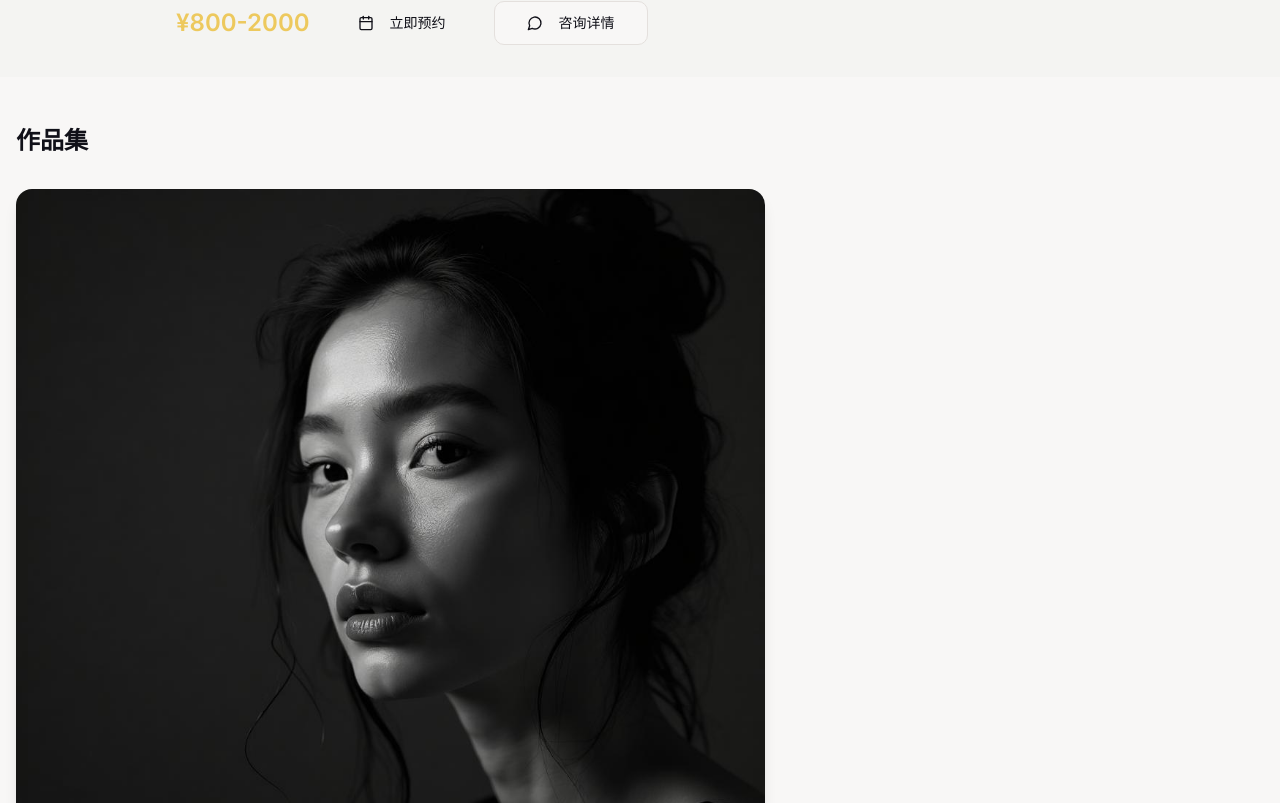
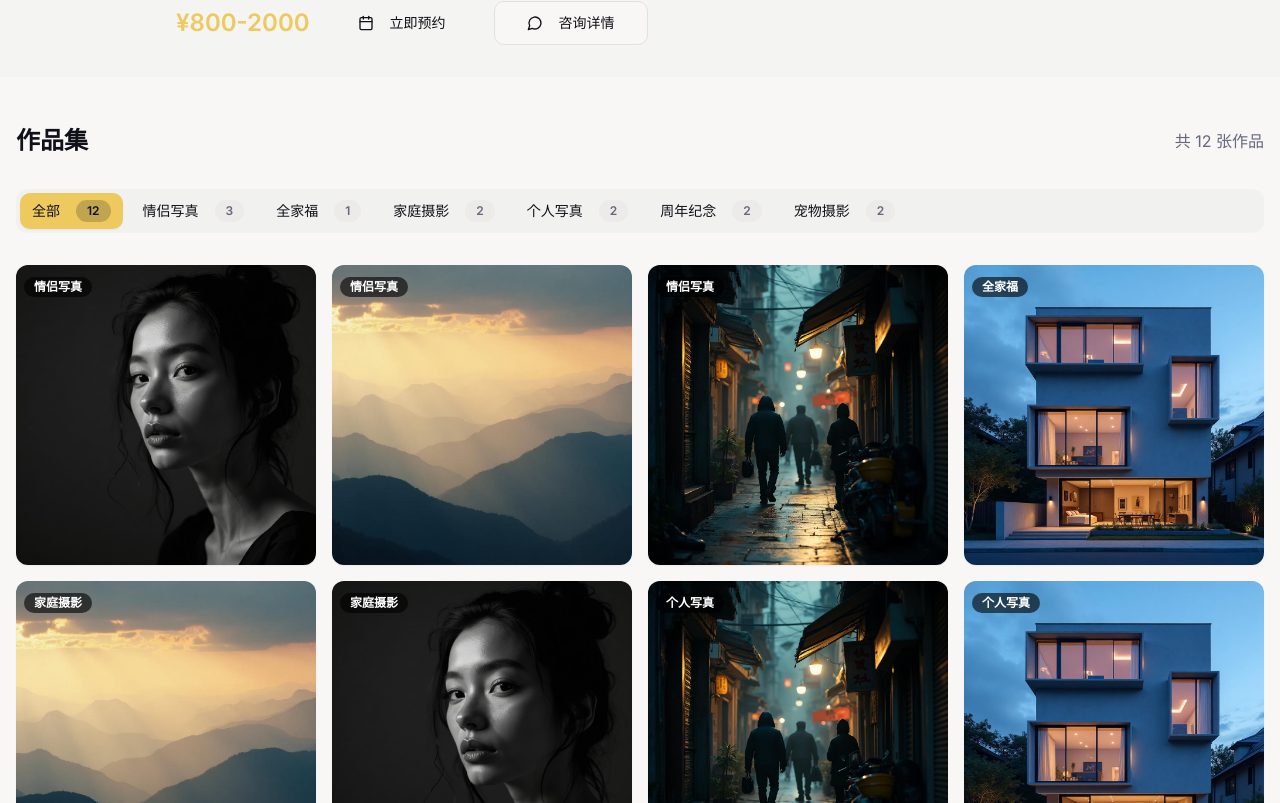
Before and after one commit to renfei19910831/beijing-advanture, a React (Vite) app: page /photographer/1 in a window 1280 px wide. Shown: the part 357-1160 px from the top of the page. Built offline with nearby package versions, Linux system fonts and the light colour scheme.

Commit message:
Refactor photographer portfolio layout

```diff
--- a/src/pages/PhotographerDetail.tsx
+++ b/src/pages/PhotographerDetail.tsx
@@ -1,9 +1,10 @@
 import { useParams, useNavigate } from 'react-router-dom';
+import { useState } from 'react';
 import { Button } from '@/components/ui/button';
 import { Card, CardContent } from '@/components/ui/card';
 import { Badge } from '@/components/ui/badge';
 import { Avatar, AvatarImage, AvatarFallback } from '@/components/ui/avatar';
-import { Star, MapPin, ArrowLeft, Calendar, MessageCircle } from 'lucide-react';
+import { Star, MapPin, ArrowLeft, Calendar, MessageCircle, Camera } from 'lucide-react';
 import Navigation from '@/components/Navigation';
 import Footer from '@/components/Footer';
 import { Photographer } from '@/types/photographer';
@@ -30,10 +31,27 @@ const mockPhotographers: Photographer[] = [
     bio: '专注人像摄影5年，擅长捕捉自然情感。毕业于中央美术学院摄影系，曾为多位明星和模特拍摄过写真。善于运用自然光线，营造温暖而真实的画面氛围。',
     gender: 'female',
     portfolio: [
-      { id: '1-1', url: portfolioPortrait, title: '夏日午后', category: '人像', description: '自然光人像摄影' },
-      { id: '1-2', url: heroImage, title: '城市漫步', category: '街拍', description: '都市情侣写真' },
-      { id: '1-3', url: portfolioStreet, title: '街角时光', category: '街拍', description: '日常生活记录' },
-      { id: '1-4', url: portfolioArchitecture, title: '光影对话', category: '人像', description: '建筑背景人像' }
+      // 情侣写真
+      { id: '1-1', url: portfolioPortrait, title: '夏日午后', category: '情侣写真', description: '自然光人像摄影，捕捉情侣间的甜蜜瞬间' },
+      { id: '1-2', url: heroImage, title: '城市漫步', category: '情侣写真', description: '都市背景下的浪漫情侣写真' },
+      { id: '1-3', url: portfolioStreet, title: '黄昏时光', category: '情侣写真', description: '夕阳下的温馨情侣照' },
+
+      // 家庭摄影
+      { id: '1-4', url: portfolioArchitecture, title: '温暖的家', category: '全家福', description: '三代同堂的幸福时光' },
+      { id: '1-5', url: heroImage, title: '亲子时光', category: '家庭摄影', description: '父母与孩子的温馨互动' },
+      { id: '1-6', url: portfolioPortrait, title: '兄弟情深', category: '家庭摄影', description: '记录兄弟姐妹的珍贵情感' },
+
+      // 个人写真
+      { id: '1-7', url: portfolioStreet, title: '职场精英', category: '个人写真', description: '专业商务形象照' },
+      { id: '1-8', url: portfolioArchitecture, title: '艺术肖像', category: '个人写真', description: '创意艺术人像摄影' },
+
+      // 周年纪念
+      { id: '1-9', url: heroImage, title: '十年之约', category: '周年纪念', description: '结婚十周年纪念写真' },
+      { id: '1-10', url: portfolioPortrait, title: '银婚纪念', category: '周年纪念', description: '25周年银婚纪念照' },
+
+      // 宠物摄影
+      { id: '1-11', url: portfolioStreet, title: '毛孩子', category: '宠物摄影', description: '可爱宠物与主人的温馨时刻' },
+      { id: '1-12', url: portfolioArchitecture, title: '萌宠日常', category: '宠物摄影', description: '记录宠物的日常生活' }
     ],
     featured: true
   },
@@ -76,6 +94,7 @@ const mockPhotographers: Photographer[] = [
 const PhotographerDetail = () => {
   const { id } = useParams<{ id: string }>();
   const navigate = useNavigate();
+  const [selectedCategory, setSelectedCategory] = useState('全部');
 
   const photographer = mockPhotographers.find(p => p.id === id);
 
@@ -91,6 +110,24 @@ const PhotographerDetail = () => {
       </div>
     );
   }
+
+  // 获取所有分类
+  const categories = ['全部', ...Array.from(new Set(photographer.portfolio.map(photo => photo.category)))];
+
+  // 筛选作品
+  const filteredPortfolio = selectedCategory === '全部'
+    ? photographer.portfolio
+    : photographer.portfolio.filter(photo => photo.category === selectedCategory);
+
+  // 按分类统计作品数量
+  const categoryStats = categories.reduce((stats, category) => {
+    if (category === '全部') {
+      stats[category] = photographer.portfolio.length;
+    } else {
+      stats[category] = photographer.portfolio.filter(photo => photo.category === category).length;
+    }
+    return stats;
+  }, {} as Record<string, number>);
 
   return (
     <div className="min-h-screen bg-background">
@@ -164,101 +201,97 @@ const PhotographerDetail = () => {
         {/* Portfolio */}
         <section className="py-12">
           <div className="container mx-auto px-4">
-            <h2 className="text-2xl font-bold text-foreground mb-8">作品集</h2>
+            <div className="flex items-center justify-between mb-8">
+              <h2 className="text-2xl font-bold text-foreground">作品集</h2>
+              <span className="text-muted-foreground">共 {photographer.portfolio.length} 张作品</span>
+            </div>
 
-            {/* Artistic Masonry-like Layout */}
-            <div className="relative">
-              {photographer.portfolio.map((photo, index) => {
-                // Define different layouts for each position
-                const layouts = [
-                  { size: 'large', position: 'col-span-2 row-span-2', aspect: 'aspect-square' },
-                  { size: 'medium', position: 'col-span-1 row-span-1', aspect: 'aspect-[4/5]' },
-                  { size: 'wide', position: 'col-span-2 row-span-1', aspect: 'aspect-[2/1]' },
-                  { size: 'tall', position: 'col-span-1 row-span-2', aspect: 'aspect-[3/5]' }
-                ];
+            {/* Category Filter Tabs */}
+            <div className="flex flex-wrap gap-2 mb-8 p-1 bg-muted/50 rounded-lg">
+              {categories.map((category) => (
+                <Button
+                  key={category}
+                  variant={selectedCategory === category ? "default" : "ghost"}
+                  size="sm"
+                  onClick={() => setSelectedCategory(category)}
+                  className={`
+                    transition-all duration-200
+                    ${selectedCategory === category
+                      ? 'bg-primary text-primary-foreground shadow-sm'
+                      : 'hover:bg-background/80'
+                    }
+                  `}
+                >
+                  {category}
+                  <Badge
+                    variant="secondary"
+                    className={`ml-2 text-xs ${
+                      selectedCategory === category
+                        ? 'bg-primary-foreground/20 text-primary-foreground'
+                        : 'bg-muted text-muted-foreground'
+                    }`}
+                  >
+                    {categoryStats[category]}
+                  </Badge>
+                </Button>
+              ))}
+            </div>
 
-                const layout = layouts[index % layouts.length];
-
-                return (
-                  <div
+            {/* Portfolio Grid */}
+            <div className="grid grid-cols-2 md:grid-cols-3 lg:grid-cols-4 gap-3 md:gap-4">
+              {filteredPortfolio.map((photo, index) => (
+                <Card
                   key={photo.id}
-                    className={`group relative overflow-hidden rounded-2xl shadow-lg hover:shadow-elegant transition-all duration-500 hover:-translate-y-2 ${
-                      index === 0 ? 'mb-6' : ''
-                    } ${
-                      index % 2 === 0 ? 'animate-fade-in' : 'animate-fade-in'
-                    }`}
-                    style={{
-                      animationDelay: `${index * 100}ms`,
-                      marginBottom: index < photographer.portfolio.length - 1 ? '1.5rem' : '0',
-                      float: index % 2 === 0 ? 'left' : 'right',
-                      width: layout.size === 'large' ? '60%' : layout.size === 'wide' ? '70%' : '45%',
-                      clear: index % 3 === 0 ? 'both' : 'none',
-                      marginLeft: index % 2 === 0 ? '0' : '1rem',
-                      marginRight: index % 2 === 0 ? '1rem' : '0'
-                    }}
+                  className="group overflow-hidden hover:shadow-lg transition-all duration-300 animate-fade-in border-0"
+                  style={{ animationDelay: `${index * 50}ms` }}
                 >
-                    <div className={`relative ${layout.aspect} overflow-hidden`}>
+                  <div className="relative aspect-square overflow-hidden">
                     <img
                       src={photo.url}
                       alt={photo.title}
-                        className="w-full h-full object-cover group-hover:scale-110 transition-transform duration-700"
+                      className="w-full h-full object-cover group-hover:scale-105 transition-transform duration-300"
                     />
 
-                      {/* Gradient Overlay */}
-                      <div className="absolute inset-0 bg-gradient-to-t from-black/90 via-black/20 to-transparent opacity-0 group-hover:opacity-100 transition-all duration-500">
-                        <div className="absolute bottom-0 left-0 right-0 p-6 transform translate-y-full group-hover:translate-y-0 transition-transform duration-500">
+                    {/* Category Badge */}
+                    <div className="absolute top-2 left-2">
                       <Badge
                         variant="secondary"
-                            className="mb-3 bg-white/20 backdrop-blur-sm border-white/30 text-white"
+                        className="bg-black/60 backdrop-blur-sm text-white border-0 text-xs"
                       >
                         {photo.category}
                       </Badge>
-                          <h3 className="text-white font-bold text-xl mb-2">{photo.title}</h3>
-                          <p className="text-white/90 text-sm leading-relaxed">{photo.description}</p>
+                    </div>
+
+                    {/* Hover Overlay */}
+                    <div className="absolute inset-0 bg-black/0 group-hover:bg-black/60 transition-all duration-300 flex items-end">
+                      <div className="p-3 text-white transform translate-y-full group-hover:translate-y-0 transition-transform duration-300">
+                        <h3 className="font-semibold text-sm mb-1">{photo.title}</h3>
+                        <p className="text-xs text-white/90 line-clamp-2">{photo.description}</p>
                       </div>
                     </div>
 
-                      {/* Corner Accent */}
-                      <div className="absolute top-4 right-4 w-3 h-3 bg-primary rounded-full opacity-0 group-hover:opacity-100 transition-opacity duration-300 shadow-lg shadow-primary/50" />
-
-                      {/* Artistic Border Effect */}
-                      <div className="absolute inset-0 border-2 border-white/0 group-hover:border-white/20 rounded-2xl transition-all duration-500" />
-                    </div>
-                  </div>
-                );
-              })}
-
-              {/* Clear float */}
-              <div className="clear-both" />
-            </div>
-
-            {/* Alternative Grid Layout for smaller screens */}
-            <div className="md:hidden space-y-4">
-              {photographer.portfolio.map((photo, index) => (
-                <Card
-                  key={`mobile-${photo.id}`}
-                  className="group overflow-hidden animate-fade-in"
-                  style={{ animationDelay: `${index * 150}ms` }}
-                >
-                  <div className="relative aspect-[4/3] overflow-hidden">
-                    <img
-                      src={photo.url}
-                      alt={photo.title}
-                      className="w-full h-full object-cover group-hover:scale-105 transition-transform duration-500"
-                    />
-                    <div className="absolute inset-0 bg-gradient-to-t from-black/80 via-transparent to-transparent opacity-0 group-hover:opacity-100 transition-opacity duration-300">
-                      <div className="absolute bottom-4 left-4 right-4">
-                        <Badge variant="secondary" className="mb-2 bg-white/20 backdrop-blur-sm border-white/30 text-white">
-                          {photo.category}
-                        </Badge>
-                        <h3 className="text-white font-semibold mb-1">{photo.title}</h3>
-                        <p className="text-white/80 text-sm">{photo.description}</p>
-                      </div>
-                    </div>
+                    {/* Gradient overlay for better text readability */}
+                    <div className="absolute inset-0 bg-gradient-to-t from-black/80 via-transparent to-transparent opacity-0 group-hover:opacity-100 transition-opacity duration-300" />
                   </div>
                 </Card>
               ))}
             </div>
+
+            {/* Empty State */}
+            {filteredPortfolio.length === 0 && (
+              <div className="text-center py-12">
+                <div className="text-muted-foreground mb-4">
+                  <Camera className="w-12 h-12 mx-auto mb-2 opacity-50" />
+                  <p>该分类下暂无作品</p>
+                </div>
+                <Button
+                  variant="outline"
+                  onClick={() => setSelectedCategory('全部')}
+                >
+                  查看全部作品
+                </Button>
+              </div>
+            )}
           </div>
         </section>
 
```
Lines whose indentation alone changed are shown as unchanged.
